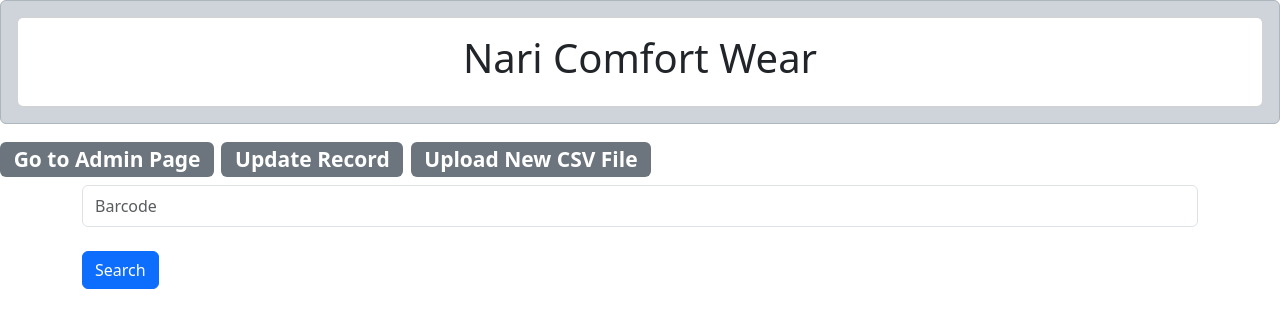
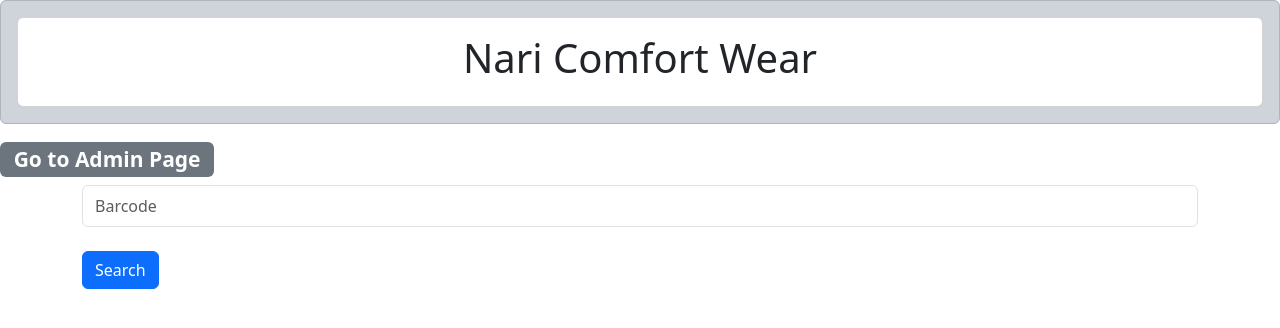
Before and after one commit to AbhayNB/Inventry-Search, a Django app: page / in a window 1280 px wide. Shown: the top 328 px of the page. Run offline with Django 4.2, Linux system fonts and the light colour scheme; data comes from the database, SQL or seed files in the repository.

Commit message:
Update index.html

```diff
--- a/data/templates/data/index.html
+++ b/data/templates/data/index.html
@@ -16,7 +16,7 @@
         </div>
     </div>
 </div>
-<h3><a href="/admin"><span class="badge bg-secondary">Go to Admin Page</span></a>  {% for item in update %}<a href="/update"><span class="badge bg-secondary">Update Record</span></a> {% endfor %} <a href="/admin/data/uploadcsv/"><span class="badge bg-secondary">Upload New CSV File</span></a></h3>
+<h3><a href="/admin"><span class="badge bg-secondary">Go to Admin Page</span></a></h3>
     <form method="GET" action=".">
         <div class="container">
         <div class="form-row">
```
